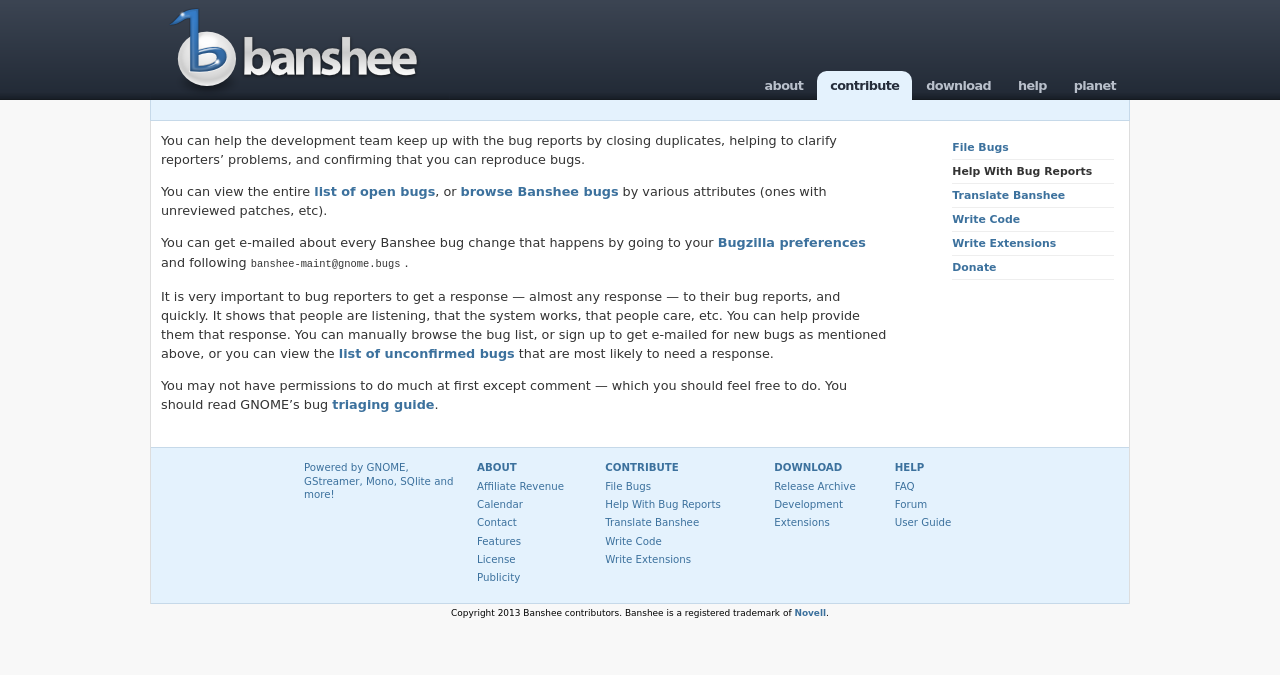
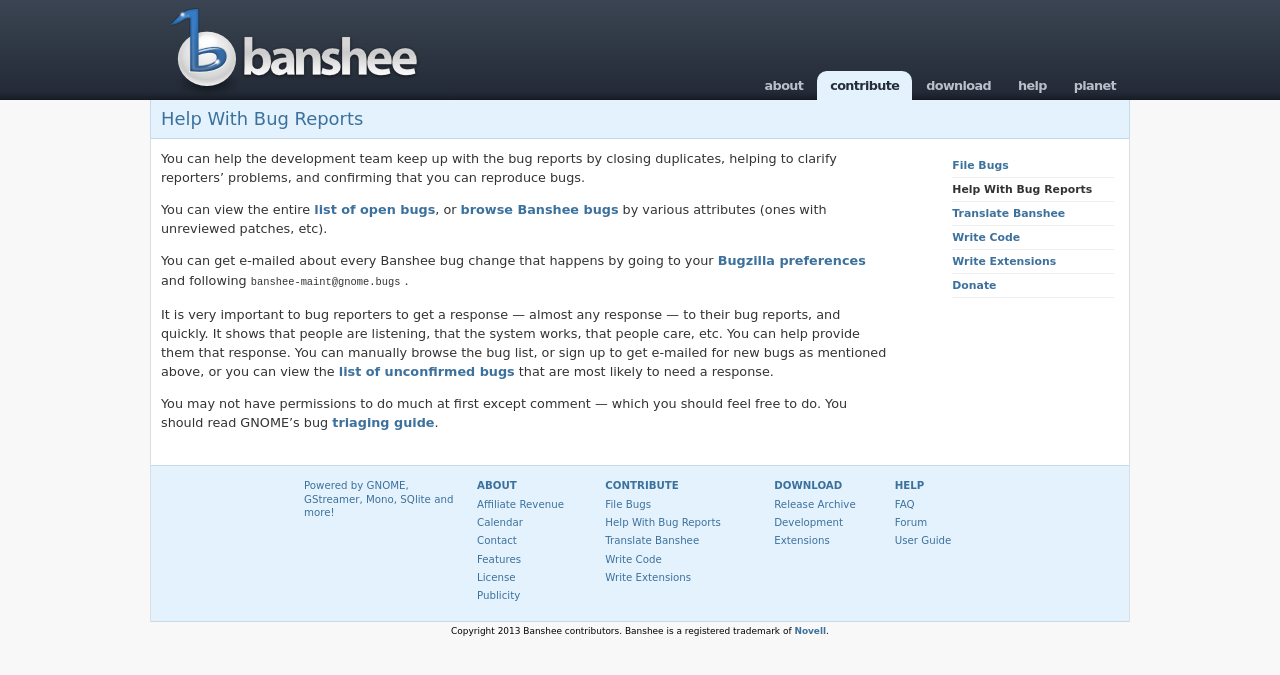
Before and after one commit to bl8/bl8.github.io, a Jekyll site: the page built from contribute/help-with-bug-reports/index.markdown, in a window 1280 px wide. Shown: the top 675 px of the page. Built offline with Jekyll 4.4.1, drawn with Linux system fonts in a browser that asks for light colours; some web fonts are replaced; Markdown is read by kramdown in place of the engine named in the settings; comment, search, counter and statistics services are not loaded.

Commit message:
layouts: Fallback to title if there is no long-title

```diff
--- a/_layouts/page.html
+++ b/_layouts/page.html
@@ -35,7 +35,7 @@
     </div>
   </div>
 
-  <div id="content-header"><h2>{{ page.long-title }}</h2></div>
+  <div id="content-header"><h2>{% if page.long-title %}{{ page.long-title }}{% else %}{{ page.title }}{% endif %}</h2></div>
 
   <div id="wrapper">
     <div id="content" {% unless page.show-sidebar %} class="wide" {% endunless %}>
```
